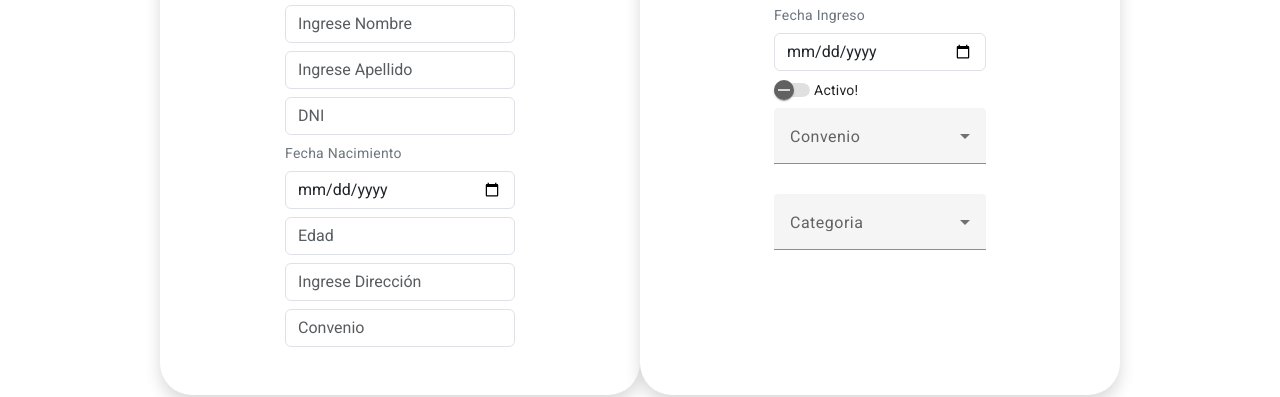
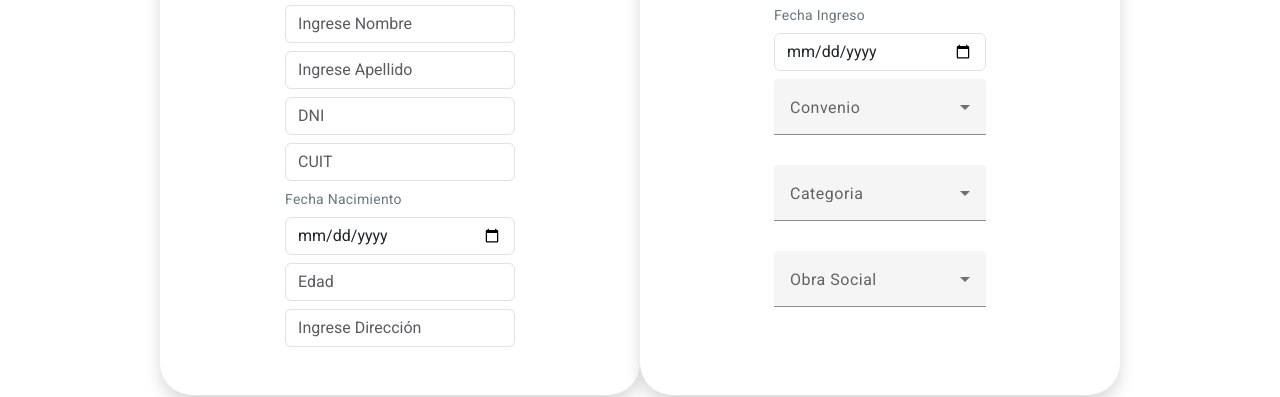
Before and after one commit to Soledad1988/sueldosFrontEnd, an Angular app: page /editar/1 in a window 1280 px wide. Shown: the part 415-812 px from the top of the page. Built offline with nearby package versions, Linux system fonts and the light colour scheme; no server answers.

Commit message:
Cambios en componente editar colaborador

```diff
--- a/src/app/componenets/formularios/editar-colaborador/editar-colaborador.component.html
+++ b/src/app/componenets/formularios/editar-colaborador/editar-colaborador.component.html
@@ -15,14 +15,14 @@
 
                 <input type="text" name="dni" class="form-control" placeholder="DNI" [(ngModel)]="actual.dni">
 
+                <input type="text" name="cuit" class="form-control" placeholder="CUIT" [(ngModel)]="actual.cuit" appCuitFormat>
+
                 <label for="">Fecha Nacimiento</label>
                 <input type="date" name="nacimiento" class="form-control" placeholder="Fehca Nacimiento" [ngModel]="actual.nacimiento">
 
                 <input type="text" name="edad" class="form-control" placeholder="Edad" [(ngModel)]="actual.edad">
 
                 <input type="text" name="direccion" class="form-control" placeholder="Ingrese Dirección" [(ngModel)]="actual.direccion">
-
-                <input type="text" name="convenio" class="form-control" placeholder="Convenio" [(ngModel)]="actual.convenio">
 
               </form>
 
@@ -40,8 +40,6 @@
               <label for="">Fecha Ingreso</label>
               <input type="date" name="ingreso" class="form-control" placeholder="Fehca Ingreso" >
 
-              <mat-slide-toggle >Activo!</mat-slide-toggle>
-
               <mat-form-field appearance="fill" class="mt20 w100">
                 <mat-label>Convenio</mat-label>
                 <mat-select name="convenio" >
@@ -53,6 +51,15 @@
 
               <mat-form-field appearance="fill" class="mt20 w100">
                 <mat-label>Categoria</mat-label>
+                <mat-select name="categoria">
+                  <mat-option >
+
+                  </mat-option>
+                </mat-select>
+              </mat-form-field>
+
+              <mat-form-field appearance="fill" class="mt20 w100">
+                <mat-label>Obra Social</mat-label>
                 <mat-select name="categoria">
                   <mat-option >
 
--- a/src/app/componenets/formularios/editar-colaborador/editar-colaborador.component.ts
+++ b/src/app/componenets/formularios/editar-colaborador/editar-colaborador.component.ts
@@ -3,6 +3,7 @@ import { ActivatedRoute, Router } from '@angular/router';
 import { Subscription } from 'rxjs';
 import { Colaborador } from 'src/app/models/colaborador';
 import { ColaboradorService } from 'src/app/service/colaborador.service';
+import { Directive, ElementRef, HostListener } from '@angular/core';
 
 @Component({
   selector: 'app-editar-colaborador',
@@ -18,7 +19,8 @@ export class EditarColaboradorComponent implements OnInit{
   constructor(
     private colaboradorService:ColaboradorService,
     private antivatedRouter: ActivatedRoute,
-    private router:Router
+    private router:Router,
+    private el: ElementRef
     ) { }
 
     ngOnInit(): void {
@@ -67,4 +69,17 @@ export class EditarColaboradorComponent implements OnInit{
     // Realiza cualquier transformación necesaria antes de asignarla
     this._fechaNacimiento = value;
   }
+
+  //formato cuit
+  @HostListener('input', ['$event']) onInput(event: any) {
+    const inputVal = event.target.value.replace(/\D/g, ''); // Eliminar caracteres no numéricos
+    if (inputVal.length <= 11) {
+      event.target.value = this.formatCuit(inputVal);
+    }
+  }
+
+  private formatCuit(value: string): string {
+    const formattedCuit = value.replace(/(\d{2})(\d{8})(\d{1})/, '$1-$2-$3');
+    return formattedCuit;
+  }
 }
```
